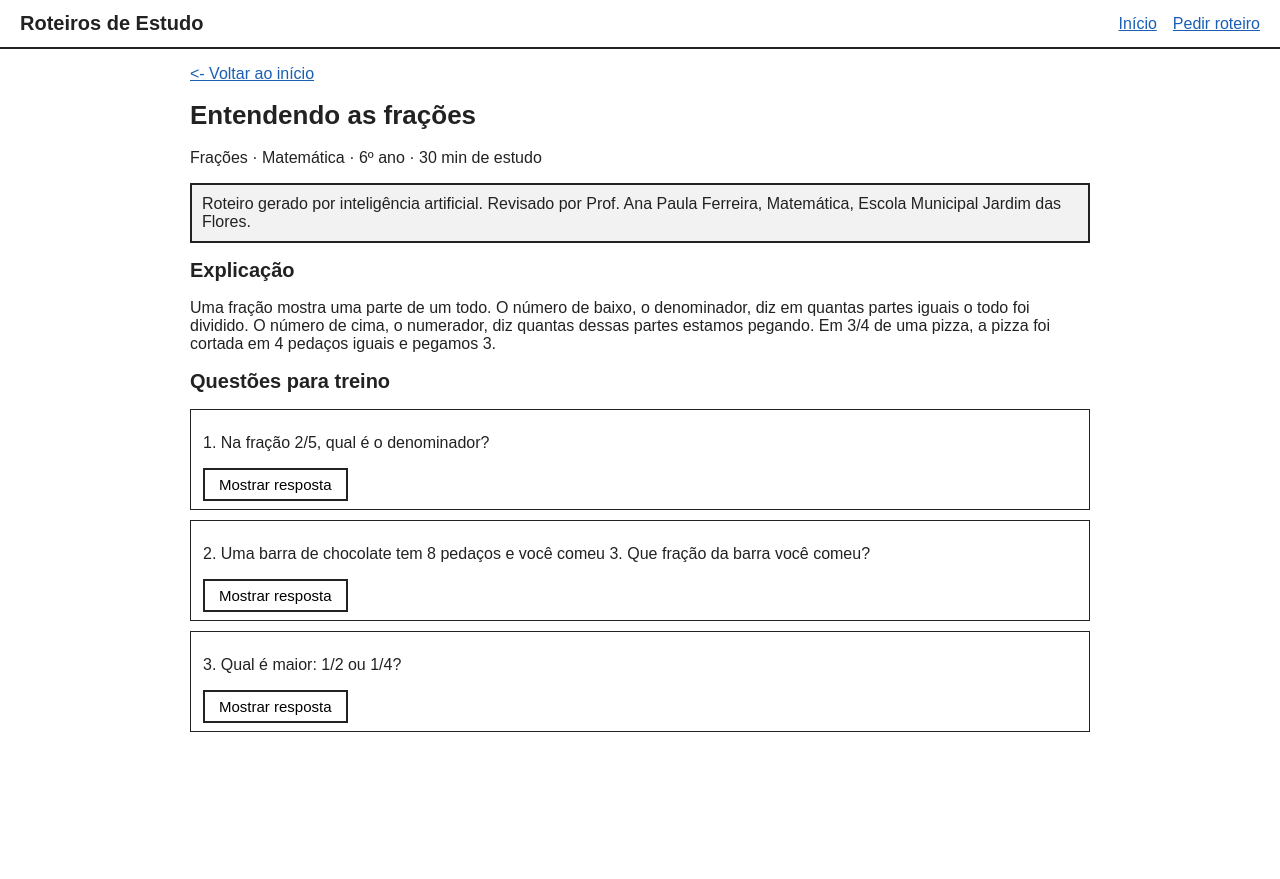
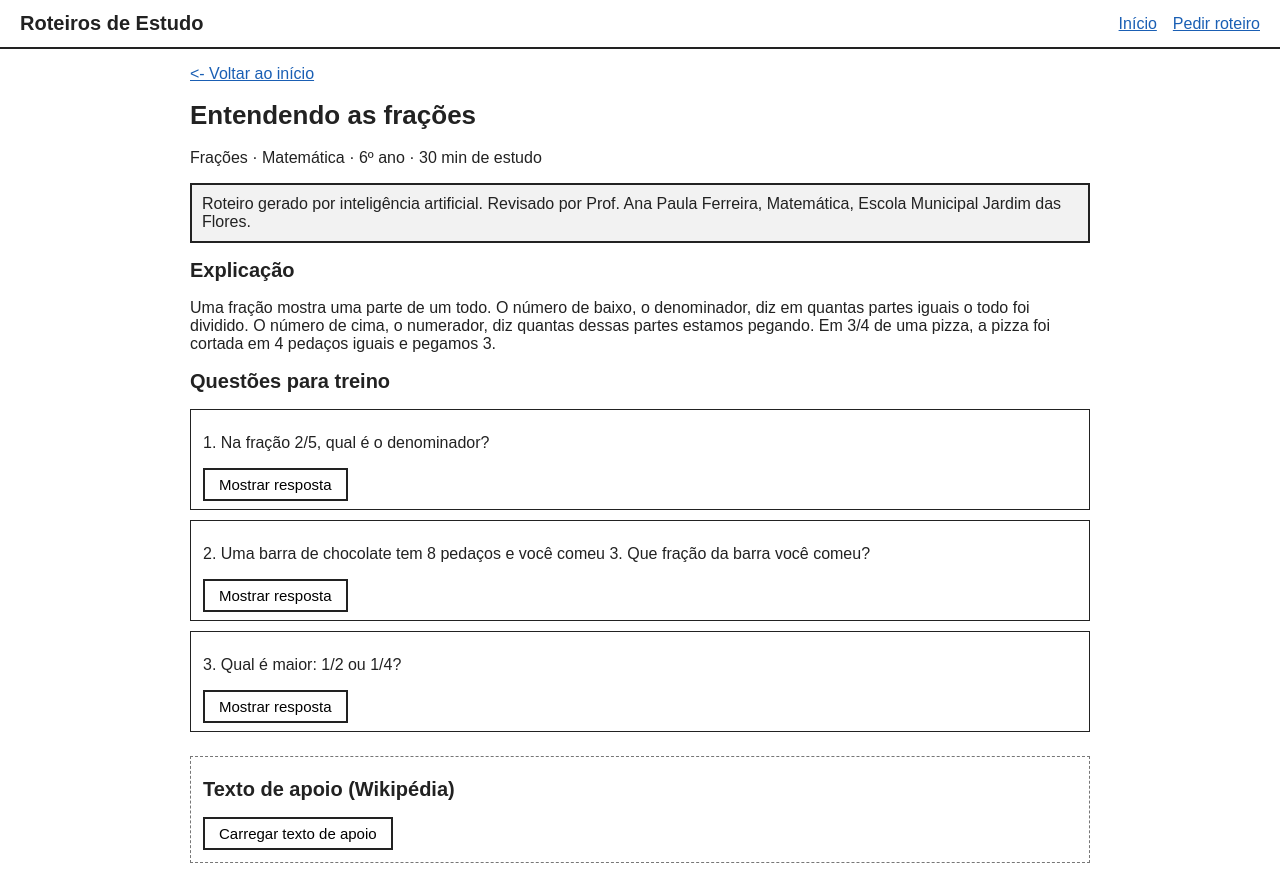
Before and after one commit to eduardo-martinho/roteiros-de-estudo, a Next.js app: page /roteiros/fracoes in a window 1280 px wide. Before the commit the page ends 800 px from the top, so only its background shows below. Built offline with nearby package versions, Linux system fonts and the light colour scheme.

Commit message:
Adiciona o texto de apoio da Wikipédia

```diff
--- a/app/globals.css
+++ b/app/globals.css
@@ -107,3 +107,9 @@ select {
 .resposta {
   color: #1d6b2f;
 }
+
+.texto-apoio {
+  margin-top: 24px;
+  padding: 4px 12px 12px;
+  border: 1px dashed #777777;
+}
--- a/app/roteiros/[id]/page.js
+++ b/app/roteiros/[id]/page.js
@@ -5,6 +5,7 @@ import professores from "../../../dados/professores.json";
 import { buscarRoteiro, buscarProfessor } from "../../../lib/roteiros";
 import AvisoIA from "../../../components/AvisoIA";
 import QuestaoFixacao from "../../../components/QuestaoFixacao";
+import TextoApoio from "../../../components/TextoApoio";
 
 export function generateStaticParams() {
   return roteiros.map((roteiro) => ({ id: roteiro.id }));
@@ -38,6 +39,8 @@ export default async function PaginaRoteiro({ params }) {
       {roteiro.questoes.map((questao, indice) => (
         <QuestaoFixacao key={indice} numero={indice + 1} pergunta={questao.pergunta} resposta={questao.resposta} />
       ))}
+
+      <TextoApoio artigo={roteiro.artigoWikipedia} />
     </div>
   );
 }
--- /dev/null
+++ b/components/TextoApoio.js
@@ -0,0 +1,52 @@
+"use client";
+
+import { useState } from "react";
+
+// O texto só carrega quando o aluno clica, para não gastar a internet de quem não quer
+export default function TextoApoio({ artigo }) {
+  const [estado, setEstado] = useState("inicio");
+  const [texto, setTexto] = useState("");
+
+  async function carregar() {
+    setEstado("carregando");
+    try {
+      const resposta = await fetch("https://pt.wikipedia.org/api/rest_v1/page/summary/" + encodeURIComponent(artigo));
+      if (!resposta.ok) {
+        setEstado("erro");
+        return;
+      }
+      const dados = await resposta.json();
+      setTexto(dados.extract);
+      setEstado("sucesso");
+    } catch (erro) {
+      // Sem internet ou Wikipédia fora do ar: só este bloco mostra o erro
+      setEstado("erro");
+    }
+  }
+
+  return (
+    <div className="texto-apoio">
+      <h2>Texto de apoio (Wikipédia)</h2>
+
+      {estado === "inicio" && <button onClick={carregar}>Carregar texto de apoio</button>}
+
+      {estado === "carregando" && <p>Carregando texto de apoio...</p>}
+
+      {estado === "erro" && (
+        <div>
+          <p>Não deu para carregar o texto de apoio. O roteiro continua acima.</p>
+          <button onClick={carregar}>Tentar novamente</button>
+        </div>
+      )}
+
+      {estado === "sucesso" && (
+        <div>
+          <p>{texto}</p>
+          <a href={"https://pt.wikipedia.org/wiki/" + encodeURIComponent(artigo)} target="_blank">
+            Ler o artigo completo na Wikipédia
+          </a>
+        </div>
+      )}
+    </div>
+  );
+}
```
